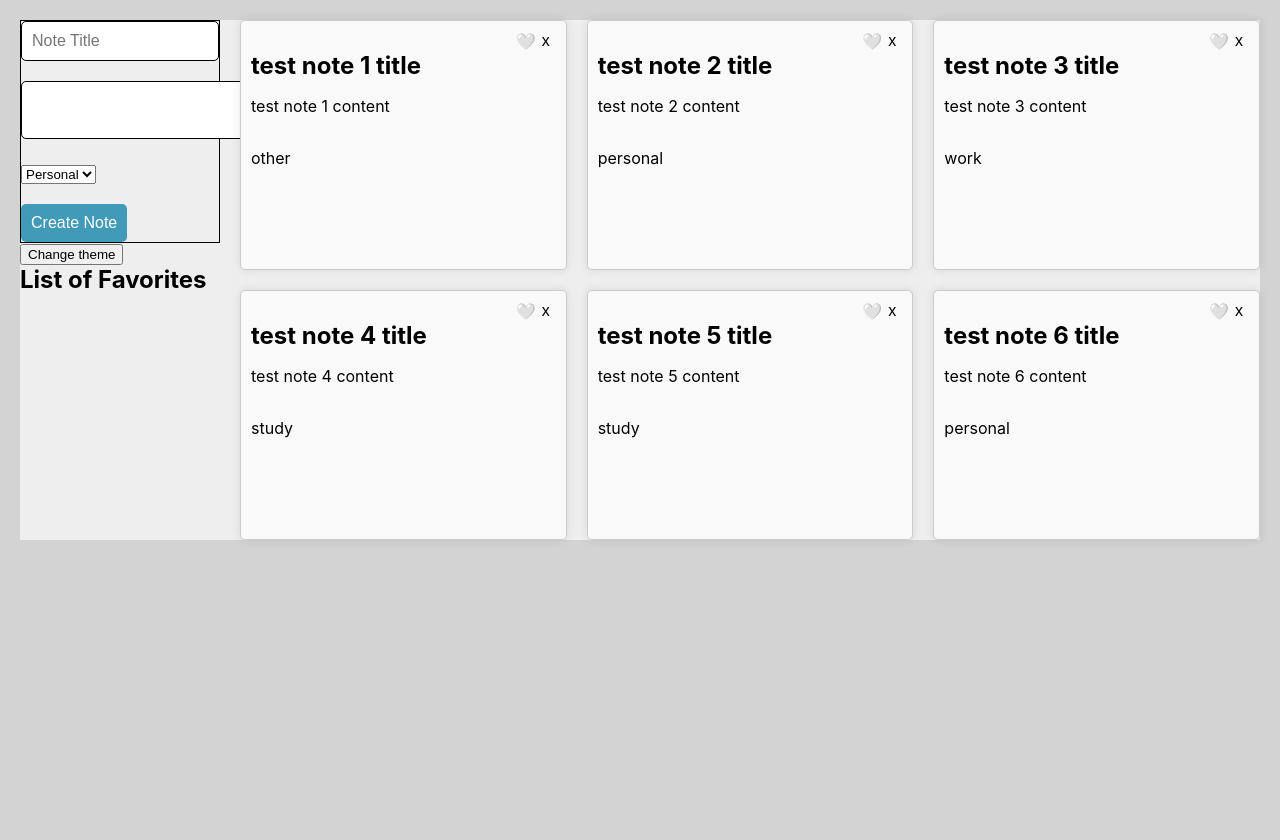
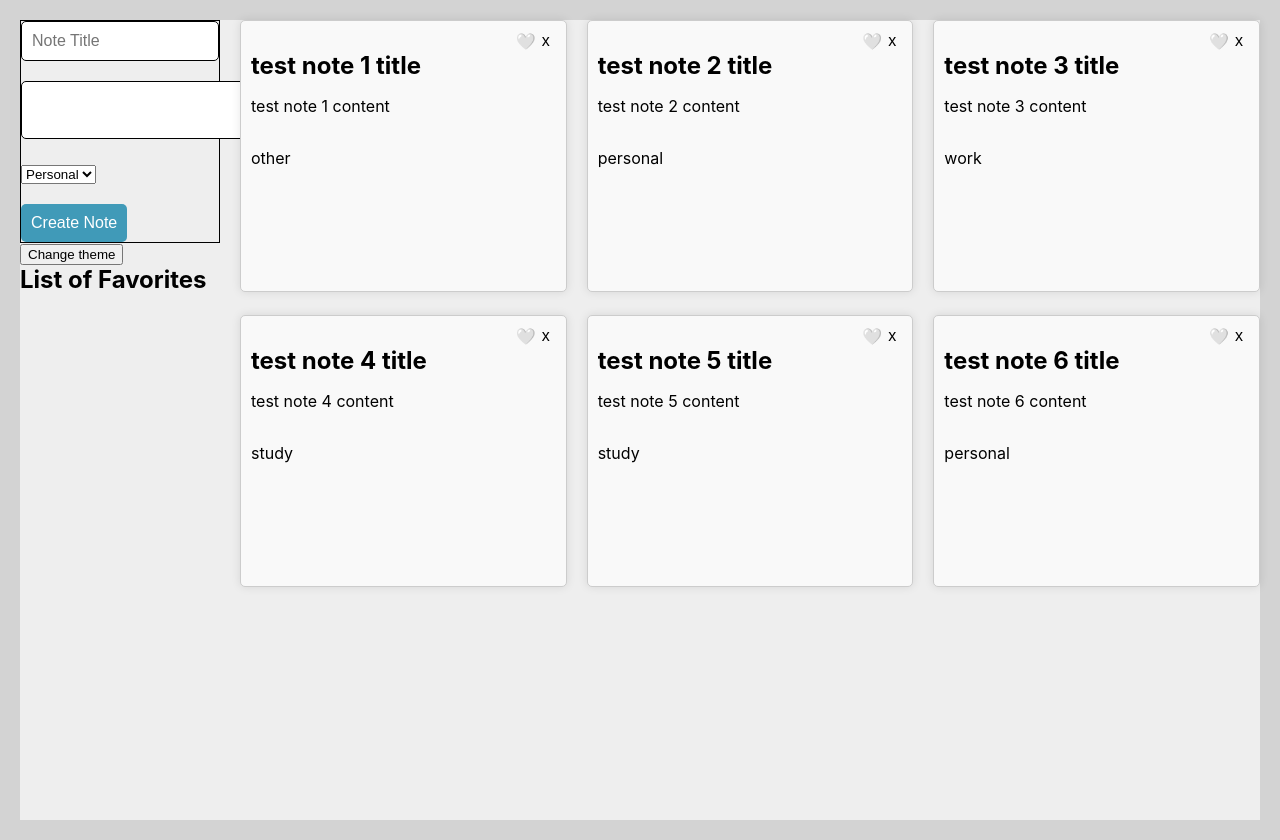
Before and after one commit to zlzcty/tqedyailyb-cse110-lab3, a React (Create React App) app in the folder my-app/: page / in a window 1280 px wide. Before the commit the page ends 800 px from the top, so only its background shows below. Built offline with nearby package versions, Linux system fonts and the light colour scheme.

Commit message:
(bug) Deleting notes will now remove note from favorites list

```diff
--- a/my-app/src/App.css
+++ b/my-app/src/App.css
@@ -1,5 +1,6 @@
-.note-item {
-    color: black;
+/* make app container extend to full height */
+.app-container {
+    height: 100vh;
 }
 
 input {
@@ -48,13 +49,17 @@ body {
 .notes-grid {
     display: grid;
     grid-template-columns: repeat(auto-fill, minmax(250px, 1fr));
-    grid-auto-rows: minmax(250px, auto);
+    /* grid-auto-rows: minmax(250px, auto); */
+    grid-auto-rows: 275px; /* Fixed height for rows */
     gap: 20px;
 }
 
 .note-item {
+    color: black;
+    max-height: 250px;
     display: flex;
     flex-direction: column;
+    overflow: scroll;
     border: 1px solid #ccc;
     padding: 10px;
     border-radius: 5px;
--- a/my-app/src/App.tsx
+++ b/my-app/src/App.tsx
@@ -11,12 +11,17 @@ import { ToggleThemeButton, ThemeProvider } from './ThemeContext';
 function App() {
     const [favorites, setFavorites] = useState<Note[]>([]);
 
-    const toggleFavorite = (item: Note) => {
+    const toggleFavorite = (item: Note, remove: boolean) => {
         setFavorites((prevFavorites) => {
             if (prevFavorites.includes(item)) {
                 return prevFavorites.filter((favorite) => favorite !== item);
             } else {
-                return [...prevFavorites, item];
+                // 'remove'=True will only remove the note if it exists in favorites
+                if (!remove) {
+                    return [...prevFavorites, item];
+                } else {
+                    return [...prevFavorites];
+                }
             }
         });
     };
@@ -41,10 +46,13 @@ function App() {
         setCreateNote(initialNote);
     };
 
-    const removeNote = (noteID: number) => {
+    const removeNote = (removedNote: Note) => {
         // We can just use the setNotes function! It should always be used
         // when updating I think
-        setNotes((prevNotes) => prevNotes.filter((note) => note.id !== noteID));
+        setNotes((prevNotes) =>
+            prevNotes.filter((note) => note.id !== removedNote.id)
+        );
+        toggleFavorite(removedNote, true);
     };
 
     return (
@@ -134,7 +142,7 @@ function App() {
                                     toggleFavorite={toggleFavorite}
                                     note={note}
                                 />
-                                <button onClick={() => removeNote(note.id)}>
+                                <button onClick={() => removeNote(note)}>
                                     x
                                 </button>
                             </div>
--- a/my-app/src/FavoriteButton.tsx
+++ b/my-app/src/FavoriteButton.tsx
@@ -3,7 +3,7 @@ import { Note } from './types';
 
 type FavoriteButtonProps = {
     note: Note; // the note object the FavoriteButton is a part of
-    toggleFavorite: (item: Note) => void;
+    toggleFavorite: (item: Note, remove: boolean) => void;
 };
 
 let instanceCounter = 0;
@@ -24,7 +24,7 @@ export default function FavoriteButton({
     // we specified for this to activate whenever it is changed
     const toggleClick = () => {
         setToggled((prevState) => !prevState);
-        toggleFavorite(note);
+        toggleFavorite(note, false);
     };
 
     return (
```
